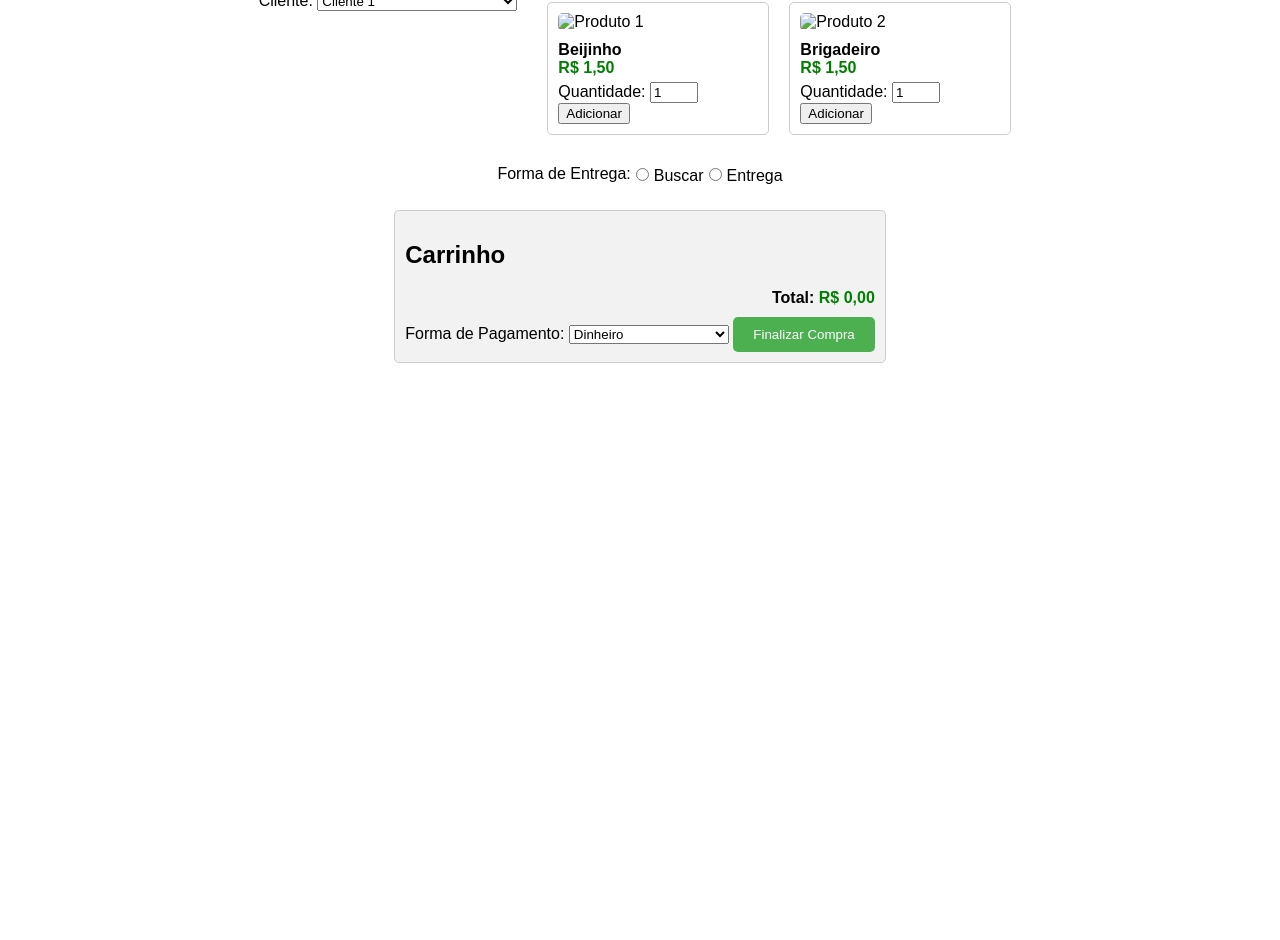
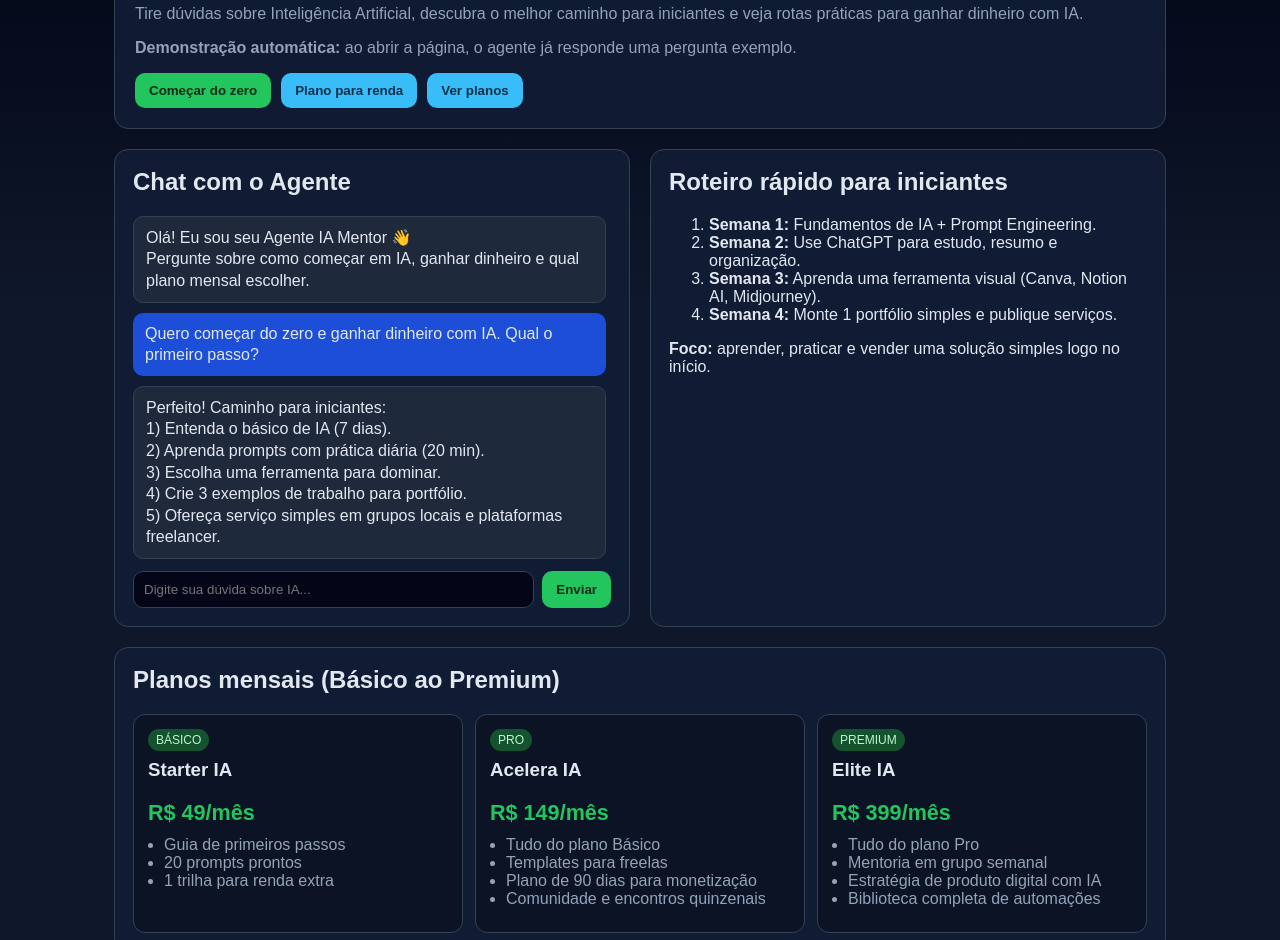
Before and after one commit to olimpio2322/232, a plain HTML site: page teste.html in a window 1280 px wide. Shown: the part 88-1028 px from the top of the page. Before the commit the page ends 800 px from the top, so only its background shows below. Drawn offline with Linux system fonts and the light colour scheme.

Commit message:
Adiciona demonstração automática ao abrir a página

```diff
--- a/teste.html
+++ b/teste.html
@@ -1,320 +1,312 @@
 <!DOCTYPE html>
-<html>
+<html lang="pt-BR">
 <head>
-  <title>Ponto de Venda</title>
+  <meta charset="UTF-8">
+  <meta name="viewport" content="width=device-width, initial-scale=1.0">
+  <title>Agente IA Mentor</title>
   <style>
-    /* Estilos CSS para a página */
-    body {
-      font-family: Arial, sans-serif;
+    :root {
+      --bg: #0f172a;
+      --card: #111c36;
+      --text: #e2e8f0;
+      --muted: #94a3b8;
+      --primary: #22c55e;
+      --secondary: #38bdf8;
+      --border: #334155;
     }
 
-    h1 {
-      text-align: center;
+    * { box-sizing: border-box; }
+
+    body {
+      margin: 0;
+      font-family: Arial, sans-serif;
+      background: linear-gradient(180deg, #020617, #0f172a 30%);
+      color: var(--text);
     }
 
-    .container {
-      display: flex;
-      justify-content: center;
+    .wrapper {
+      max-width: 1100px;
+      margin: 0 auto;
+      padding: 24px;
     }
 
-    .cliente-container {
-      margin-right: 20px;
+    h1, h2, h3 { margin-top: 0; }
+
+    .hero {
+      background: rgba(17, 28, 54, 0.9);
+      border: 1px solid var(--border);
+      border-radius: 14px;
+      padding: 20px;
+      margin-bottom: 20px;
     }
 
-    .cliente-container select {
-      width: 200px;
+    .hero p { color: var(--muted); }
+
+    .quick-actions {
+      display: flex;
+      flex-wrap: wrap;
+      gap: 10px;
+      margin-top: 14px;
     }
 
-    .produtos-container {
-      display: flex;
-      flex-wrap: wrap;
-    }
-
-    .produto {
-      width: 200px;
-      margin: 10px;
-      padding: 10px;
-      border: 1px solid #ccc;
-      border-radius: 5px;
-    }
-
-    .produto img {
-      width: 100%;
-      height: 150px;
-      object-fit: cover;
-      border-radius: 5px;
-      margin-bottom: 10px;
-    }
-
-    .produto .nome {
+    button {
+      border: 0;
+      border-radius: 10px;
+      padding: 10px 14px;
+      cursor: pointer;
       font-weight: bold;
     }
 
-    .produto .preco {
-      color: green;
+    .btn-primary { background: var(--primary); color: #052e16; }
+    .btn-secondary { background: var(--secondary); color: #082f49; }
+
+    .grid {
+      display: grid;
+      grid-template-columns: 1fr 1fr;
+      gap: 20px;
+      margin-bottom: 20px;
+    }
+
+    .card {
+      background: rgba(17, 28, 54, 0.9);
+      border: 1px solid var(--border);
+      border-radius: 14px;
+      padding: 18px;
+    }
+
+    .chat-box {
+      min-height: 270px;
+      max-height: 360px;
+      overflow-y: auto;
+      display: flex;
+      flex-direction: column;
+      gap: 10px;
+      margin-bottom: 12px;
+      padding-right: 5px;
+    }
+
+    .msg {
+      padding: 10px 12px;
+      border-radius: 10px;
+      line-height: 1.35;
+      white-space: pre-line;
+    }
+
+    .msg.user { align-self: flex-end; background: #1d4ed8; }
+    .msg.bot { align-self: flex-start; background: #1e293b; border: 1px solid var(--border); }
+
+    .input-row { display: flex; gap: 8px; }
+
+    .input-row input {
+      flex: 1;
+      border-radius: 10px;
+      border: 1px solid var(--border);
+      background: #020617;
+      color: var(--text);
+      padding: 10px;
+    }
+
+    .plans {
+      display: grid;
+      grid-template-columns: repeat(3, 1fr);
+      gap: 12px;
+    }
+
+    .plan {
+      background: #0b1325;
+      border: 1px solid var(--border);
+      border-radius: 12px;
+      padding: 14px;
+    }
+
+    .plan .price {
+      font-size: 1.35rem;
+      color: var(--primary);
       font-weight: bold;
     }
 
-    .produto .quantidade {
-      margin-top: 5px;
+    .plan ul {
+      padding-left: 16px;
+      margin: 10px 0;
+      color: var(--muted);
     }
 
-    .produto .quantidade input {
-      width: 40px;
+    .badge {
+      display: inline-block;
+      font-size: 12px;
+      border-radius: 20px;
+      background: #14532d;
+      padding: 4px 8px;
+      margin-bottom: 8px;
+      color: #bbf7d0;
     }
 
-    .entrega-container {
-      margin-top: 20px;
-    }
-
-    .entrega-container label {
-      display: block;
-      margin-bottom: 5px;
-    }
-
-    .entrega-container input[type="radio"] {
-      margin-right: 5px;
-    }
-
-    .entrega-container .local-entrega {
-      display: none;
-      margin-top: 10px;
-    }
-
-    .carrinho-container {
-      margin-top: 20px;
-    }
-
-    .carrinho {
-      border: 1px solid #ccc;
-      padding: 10px;
-      border-radius: 5px;
-      background-color: #f2f2f2;
-    }
-
-    .carrinho .item {
-      display: flex;
-      justify-content: space-between;
-      margin-bottom: 5px;
-    }
-
-    .carrinho .total {
-      font-weight: bold;
-      text-align: right;
-    }
-
-    .carrinho .total span {
-      color: green;
-    }
-
-    .carrinho .finalizar {
-      margin-top: 10px;
-      text-align: center;
-    }
-
-    .carrinho .finalizar button {
-      background-color: #4CAF50;
-      color: white;
-      border: none;
-      padding: 10px 20px;
-      border-radius: 5px;
-      cursor: pointer;
+    @media (max-width: 900px) {
+      .grid { grid-template-columns: 1fr; }
+      .plans { grid-template-columns: 1fr; }
     }
   </style>
 </head>
 <body>
-  <h1>Ponto de Venda</h1>
+  <div class="wrapper">
+    <section class="hero">
+      <h1>🤖 Agente IA Mentor</h1>
+      <p>
+        Tire dúvidas sobre Inteligência Artificial, descubra o melhor caminho para iniciantes
+        e veja rotas práticas para ganhar dinheiro com IA.
+      </p>
+      <p><strong>Demonstração automática:</strong> ao abrir a página, o agente já responde uma pergunta exemplo.</p>
+      <div class="quick-actions">
+        <button class="btn-primary" onclick="sendPreset('Sou iniciante total. Por onde começo em IA?')">Começar do zero</button>
+        <button class="btn-secondary" onclick="sendPreset('Quero ganhar dinheiro com IA. O que faço nos próximos 30 dias?')">Plano para renda</button>
+        <button class="btn-secondary" onclick="sendPreset('Explique os planos mensais do básico ao premium.')">Ver planos</button>
+      </div>
+    </section>
 
-  <div class="container">
-    <div class="cliente-container">
-      <label for="cliente">Cliente:</label>
-      <select id="cliente">
-        <option value="cliente1">Cliente 1</option>
-        <option value="cliente2">Cliente 2</option>
-        <option value="cliente3">Cliente 3</option>
-      </select>
-    </div>
-
-    <div class="produtos-container">
-      <div class="produto">
-        <img src="produto1.jpg" alt="Produto 1">
-        <div class="nome">Beijinho</div>
-        <div class="preco">R$ 1,50</div>
-        <div class="quantidade">
-          <label for="quantidade-beijinho">Quantidade:</label>
-          <input type="number" id="quantidade-beijinho" min="1" value="1">
+    <section class="grid">
+      <div class="card">
+        <h2>Chat com o Agente</h2>
+        <div id="chat" class="chat-box"></div>
+        <div class="input-row">
+          <input id="userInput" placeholder="Digite sua dúvida sobre IA..." />
+          <button class="btn-primary" onclick="handleSend()">Enviar</button>
         </div>
-        <button onclick="adicionarProduto('Beijinho', 1.50, 'quantidade-beijinho')">Adicionar</button>
       </div>
 
-      <div class="produto">
-        <img src="produto2.jpg" alt="Produto 2">
-        <div class="nome">Brigadeiro</div>
-        <div class="preco">R$ 1,50</div>
-        <div class="quantidade">
-          <label for="quantidade-brigadeiro">Quantidade:</label>
-          <input type="number" id="quantidade-brigadeiro" min="1" value="1">
+      <div class="card">
+        <h2>Roteiro rápido para iniciantes</h2>
+        <ol>
+          <li><strong>Semana 1:</strong> Fundamentos de IA + Prompt Engineering.</li>
+          <li><strong>Semana 2:</strong> Use ChatGPT para estudo, resumo e organização.</li>
+          <li><strong>Semana 3:</strong> Aprenda uma ferramenta visual (Canva, Notion AI, Midjourney).</li>
+          <li><strong>Semana 4:</strong> Monte 1 portfólio simples e publique serviços.</li>
+        </ol>
+        <p><strong>Foco:</strong> aprender, praticar e vender uma solução simples logo no início.</p>
+      </div>
+    </section>
+
+    <section class="card">
+      <h2>Planos mensais (Básico ao Premium)</h2>
+      <div class="plans">
+        <div class="plan">
+          <span class="badge">BÁSICO</span>
+          <h3>Starter IA</h3>
+          <div class="price">R$ 49/mês</div>
+          <ul>
+            <li>Guia de primeiros passos</li>
+            <li>20 prompts prontos</li>
+            <li>1 trilha para renda extra</li>
+          </ul>
         </div>
-        <button onclick="adicionarProduto('Brigadeiro', 1.50, 'quantidade-brigadeiro')">Adicionar</button>
+
+        <div class="plan">
+          <span class="badge">PRO</span>
+          <h3>Acelera IA</h3>
+          <div class="price">R$ 149/mês</div>
+          <ul>
+            <li>Tudo do plano Básico</li>
+            <li>Templates para freelas</li>
+            <li>Plano de 90 dias para monetização</li>
+            <li>Comunidade e encontros quinzenais</li>
+          </ul>
+        </div>
+
+        <div class="plan">
+          <span class="badge">PREMIUM</span>
+          <h3>Elite IA</h3>
+          <div class="price">R$ 399/mês</div>
+          <ul>
+            <li>Tudo do plano Pro</li>
+            <li>Mentoria em grupo semanal</li>
+            <li>Estratégia de produto digital com IA</li>
+            <li>Biblioteca completa de automações</li>
+          </ul>
+        </div>
       </div>
+    </section>
 
-      <!-- Adicione mais produtos aqui -->
-
-    </div>
-  </div>
-
-  <div class="container entrega-container">
-    <label>Forma de Entrega:</label>
-    <label><input type="radio" name="forma-entrega" value="buscar" onclick="toggleLocalEntrega(false)">Buscar</label>
-    <label><input type="radio" name="forma-entrega" value="entrega" onclick="toggleLocalEntrega(true)">Entrega</label>
-    <div class="local-entrega">
-      <label for="local-entrega">Local de Entrega:</label>
-      <select id="local-entrega">
-        <option value="">Selecione o Local</option>
-        <option value="favela">Favela</option>
-        <option value="guarani">Guarani</option>
-        <option value="sao-cristovao">São Cristóvão</option>
-        <option value="centro">Centro</option>
-      </select>
-    </div>
-  </div>
-
-  <div class="container carrinho-container">
-    <div class="carrinho">
-      <h2>Carrinho</h2>
-      <div class="itens" id="itens-carrinho"></div>
-      <div class="total">Total: <span id="total-carrinho">R$ 0,00</span></div>
-      <div class="finalizar">
-        <label for="forma-pagamento">Forma de Pagamento:</label>
-        <select id="forma-pagamento">
-          <option value="dinheiro">Dinheiro</option>
-          <option value="cartao">Cartão de Crédito</option>
-          <option value="transferencia">Transferência Bancária</option>
-          <option value="pix">Pix</option>
-        </select>
-        <button id="btn-finalizar" onclick="finalizarCompra()" disabled>Finalizar Compra</button>
-      </div>
-    </div>
+    <section class="card">
+      <h2>Como subir no Netlify Drop (passo rápido)</h2>
+      <p>
+        Crie uma pasta com o nome <strong>site-netlify</strong> e coloque este arquivo dentro dela
+        com o nome <strong>index.html</strong>.
+      </p>
+      <ol>
+        <li>Estrutura recomendada: <code>site-netlify/index.html</code>.</li>
+        <li>Arraste a pasta <code>site-netlify</code> para o <strong>Netlify Drop</strong>.</li>
+        <li>Se quiser, também pode arrastar um <code>.zip</code> dessa pasta.</li>
+      </ol>
+      <p><strong>Resumo:</strong> a pasta pode se chamar <code>site-netlify</code>, e o arquivo principal precisa ser <code>index.html</code>.</p>
+    </section>
   </div>
 
   <script>
-    // Variáveis globais
-    var carrinho = [];
-    var totalCarrinho = 0;
+    const chat = document.getElementById('chat');
 
-    // Função para adicionar um produto ao carrinho
-    function adicionarProduto(nome, preco, quantidadeId) {
-      var quantidadeElement = document.getElementById(quantidadeId);
-      var quantidade = parseInt(quantidadeElement.value);
-
-      var subtotal = preco * quantidade;
-      carrinho.push({ nome: nome, preco: preco, quantidade: quantidade, subtotal: subtotal });
-      totalCarrinho += subtotal;
-
-      atualizarCarrinho();
+    function botReply(text) {
+      const msg = document.createElement('div');
+      msg.className = 'msg bot';
+      msg.textContent = text;
+      chat.appendChild(msg);
+      chat.scrollTop = chat.scrollHeight;
     }
 
-    // Função para atualizar o carrinho
-    function atualizarCarrinho() {
-      var itensCarrinho = document.getElementById("itens-carrinho");
-      var totalCarrinhoElement = document.getElementById("total-carrinho");
-
-      itensCarrinho.innerHTML = "";
-      carrinho.forEach(function (item) {
-        var itemHTML = document.createElement("div");
-        itemHTML.textContent = item.nome + " - " + item.quantidade + "x - R$ " + item.subtotal.toFixed(2);
-        itensCarrinho.appendChild(itemHTML);
-      });
-
-      totalCarrinhoElement.textContent = "R$ " + totalCarrinho.toFixed(2);
+    function userMsg(text) {
+      const msg = document.createElement('div');
+      msg.className = 'msg user';
+      msg.textContent = text;
+      chat.appendChild(msg);
+      chat.scrollTop = chat.scrollHeight;
     }
 
-    // Função para habilitar/desabilitar o campo de local de entrega
-    function toggleLocalEntrega(habilitar) {
-      var localEntregaElement = document.querySelector(".local-entrega");
-      localEntregaElement.style.display = habilitar ? "block" : "none";
+    function getAnswer(question) {
+      const q = question.toLowerCase();
 
-      var btnFinalizarElement = document.getElementById("btn-finalizar");
-      btnFinalizarElement.disabled = !habilitar;
+      if (q.includes('iniciante') || q.includes('começo') || q.includes('comecar') || q.includes('zero')) {
+        return 'Perfeito! Caminho para iniciantes:\n1) Entenda o básico de IA (7 dias).\n2) Aprenda prompts com prática diária (20 min).\n3) Escolha uma ferramenta para dominar.\n4) Crie 3 exemplos de trabalho para portfólio.\n5) Ofereça serviço simples em grupos locais e plataformas freelancer.';
+      }
+
+      if (q.includes('ganhar dinheiro') || q.includes('renda') || q.includes('freela') || q.includes('vender')) {
+        return 'Para ganhar dinheiro com IA, comece com serviços rápidos:\n• Criação de posts e roteiros\n• Edição de currículo e LinkedIn\n• Automação simples de atendimento\nPlano de ação: validando 1 nicho, fechando 3 clientes pequenos e depois criando pacote mensal.';
+      }
+
+      if (q.includes('plano') || q.includes('premium') || q.includes('básico') || q.includes('basico')) {
+        return 'Sugestão de evolução:\nBásico (R$49): aprender e praticar.\nPro (R$149): fechar clientes e padronizar entregas.\nPremium (R$399): escalar com mentoria, automações e produto digital.';
+      }
+
+      return 'Ótima dúvida! Eu posso te ajudar com: estudos de IA, carreira para iniciantes, serviços para renda e estrutura de planos mensais. Se quiser, te passo agora um plano de 30 dias personalizado.';
     }
 
-    // Função para finalizar a compra
-    function finalizarCompra() {
-      var formaPagamento = document.getElementById("forma-pagamento").value;
-      var formaEntrega = document.querySelector('input[name="forma-entrega"]:checked').value;
-      var localEntrega = "";
+    function handleSend() {
+      const input = document.getElementById('userInput');
+      const text = input.value.trim();
 
-      if (formaEntrega === "entrega") {
-        var localEntregaElement = document.getElementById("local-entrega");
-        localEntrega = localEntregaElement.value;
-        totalCarrinho += calcularTaxaEntrega(localEntrega);
-      } else if (formaEntrega === "buscar") {
-        localEntrega = "Buscar";
+      if (!text) {
+        return;
       }
 
-      var mensagem = "Compra finalizada! Total: R$ " + totalCarrinho.toFixed(2) + " - Forma de Pagamento: ";
-
-      if (formaPagamento === "pix") {
-        mensagem += "Pix\n\n";
-        mensagem += "Chave: 22998996327\n";
-        mensagem += "Banco: Nubank";
-      } else {
-        mensagem += formaPagamento;
-      }
-
-      if (formaEntrega === "entrega") {
-        mensagem += " - Forma de Entrega: " + formaEntrega + " - Local de Entrega: " + localEntrega;
-      } else {
-        mensagem += " - Forma de Entrega: " + formaEntrega;
-      }
-
-      alert(mensagem);
-
-      carrinho = [];
-      totalCarrinho = 0;
-      atualizarCarrinho();
-
-      var quantidadeInputs = document.querySelectorAll('.quantidade input');
-      quantidadeInputs.forEach(function (input) {
-        input.value = 1;
-      });
-
-      var formaEntregaRadios = document.querySelectorAll('input[name="forma-entrega"]');
-      formaEntregaRadios.forEach(function (radio) {
-        radio.checked = false;
-      });
-
-      var localEntregaSelect = document.getElementById("local-entrega");
-      localEntregaSelect.value = "";
-
-      var btnFinalizarElement = document.getElementById("btn-finalizar");
-      btnFinalizarElement.disabled = true;
+      userMsg(text);
+      const answer = getAnswer(text);
+      setTimeout(() => botReply(answer), 250);
+      input.value = '';
     }
 
-    // Função para calcular a taxa de entrega com base no local de entrega
-    function calcularTaxaEntrega(local) {
-      var taxa = 0;
+    function sendPreset(text) {
+      document.getElementById('userInput').value = text;
+      handleSend();
+    }
 
-      switch (local) {
-        case "favela":
-          taxa = 2;
-          break;
-        case "guarani":
-          taxa = 4;
-          break;
-        case "sao-cristovao":
-          taxa = 5;
-          break;
-        case "centro":
-          taxa = 8;
-          break;
-        default:
-          taxa = 0;
-          break;
-      }
+    botReply('Olá! Eu sou seu Agente IA Mentor 👋\nPergunte sobre como começar em IA, ganhar dinheiro e qual plano mensal escolher.');
 
-      return taxa;
+    function runAutoDemo() {
+      const demoQuestion = 'Quero começar do zero e ganhar dinheiro com IA. Qual o primeiro passo?';
+      setTimeout(() => {
+        userMsg(demoQuestion);
+        setTimeout(() => botReply(getAnswer(demoQuestion)), 250);
+      }, 450);
     }
+
+    runAutoDemo();
   </script>
 </body>
 </html>
```
